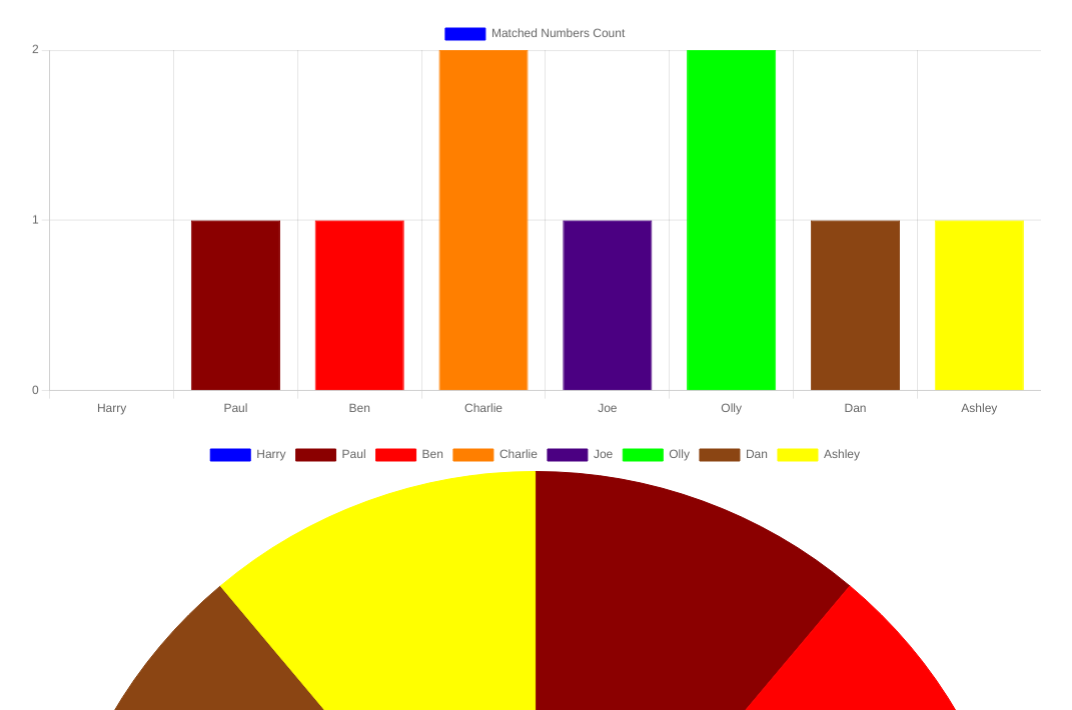
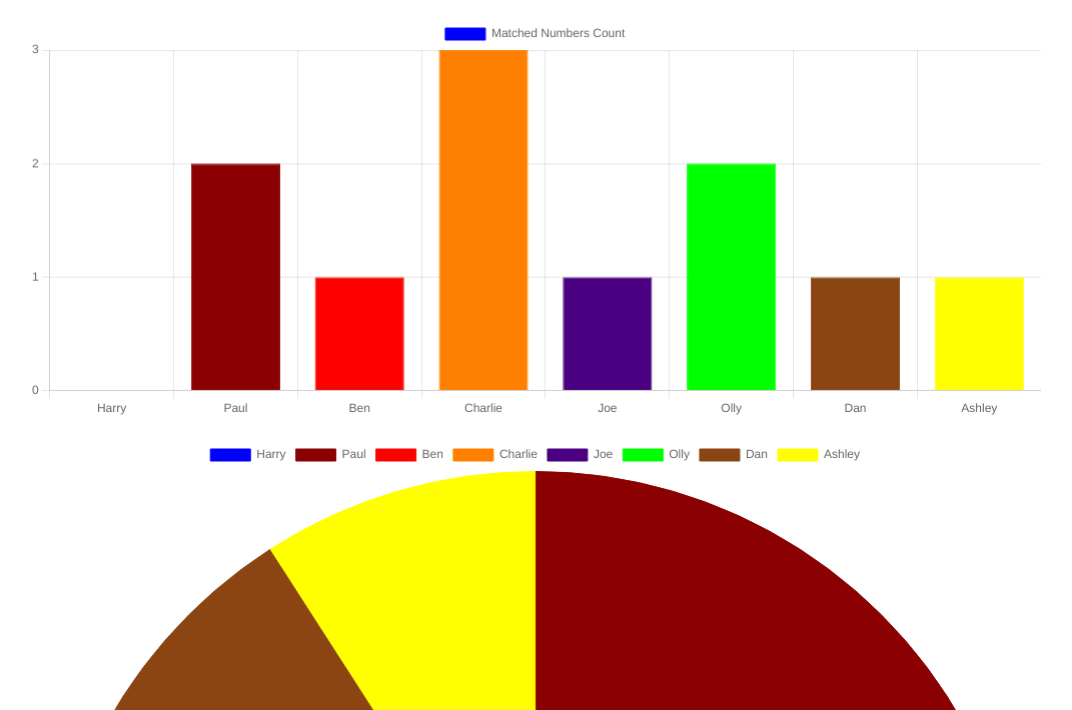
Before and after one commit to HarryPaterson/luckofthesyndicate, a plain HTML site: page index.html in a window 1280 px wide. Shown: the part 90-800 px from the top of the page, without its empty margins (105-1177 px from the left). Drawn offline with nearby package versions, Linux system fonts and the light colour scheme; a web font is replaced by a local one.

Commit message:
Add files via upload

```diff
--- a/index.html
+++ b/index.html
@@ -35,7 +35,7 @@
 
   <script>
     // Provided lottery numbers
-    const lotteryNumbers = [2, 15, 18, 25, 57, 58, 53, 2, 20, 39, 40, 47, 4, 8, 13, 22, 24, 33, 47, 1, 5, 6, 18, 22, 29, 40, 9];
+    const lotteryNumbers = [2, 15, 18, 25, 57, 58, 53, 2, 20, 39, 40, 47, 4, 8, 13, 22, 24, 33, 47, 1, 5, 6, 18, 22, 29, 40, 9, 13, 16, 21, 22, 44, 53,36];
 
     // Define chosen numbers for each person
     const people = {
```
